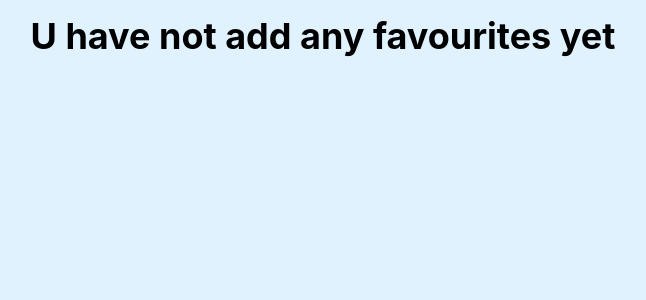
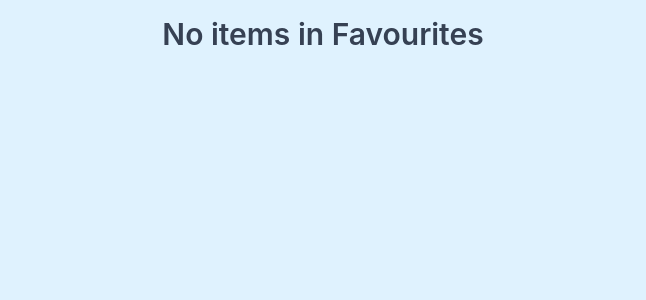
Before and after one commit to Karishma1735/blog-posts, a React (Vite) app: page /favourite in a window 1280 px wide. Shown: the top 300 px of the page, without its empty margins (317-963 px from the left). Built offline with nearby package versions, Linux system fonts and the light colour scheme.

Commit message:
fixing loader css

```diff
--- a/src/components/BlogsCard.jsx
+++ b/src/components/BlogsCard.jsx
@@ -84,10 +84,10 @@ const BlogsCard = () => {
         </div>
       </div>
       {loading ? (
-        <div className='bg-black h-screen '><div className=' p-10'>
-          <span className="loader"></span>
-          <p className='text-white'>Loading...</p>
-        </div></div>) : (
+       <div className="bg-black h-screen flex flex-col items-center justify-center ">
+    <span className="loader "></span>
+    <p className="text-white mt-6 text-lg tracking-wide">Loading...</p>
+  </div>) : (
         <div className="flex flex-wrap justify-center gap-8 p-8">
           {currentPosts.map((article, index) => {
             // const isFavourites = favourites.includes(article);
@@ -95,50 +95,6 @@ const BlogsCard = () => {
 
 
             return (
-              //     <div
-              //         key={index}
-              //         className="bg-white shadow-lg rounded-lg flex flex-col cursor-pointer w-100"
-              //     >
-              //         <img
-              //           src={
-              //                 article?.urlToImage ||
-              //                 "https://www.leblogauto.com/wp-content/uploads/2025/10/Screenshot-2025-10-29-13.03.30-1.png"
-              //             }
-              //             alt="No image found"
-              //             className="w-full h-60 object-cover rounded-t-lg"
-              //             onClick={() => navigate(`/details/${index}`, { state: { article } })}
-              //         />
-              //     <div className="p-4 flex flex-col">
-              //             <p className="font-bold mb-2">{article.title.slice(0, 60)}</p>
-              //             <p className="text-gray-700 ">
-              //                 {article?.description?.slice(0, 100) || "No description found"}
-              //             </p>
-              //  </div>
-
-              //      <div className="flex items-center justify-between px-4 pb-4">
-              //             <div className="flex items-center gap-3">
-              //                 <img
-              //                     src="https://i.pravatar.cc/40?img=5"
-              //                     alt="author"
-              //                     className="w-10 h-10 rounded-full object-cover"
-              //                 />
-              //                 <div>
-              //                     <p className="text-sm font-semibold">{article.author || "Unknown"}</p>
-              //                     <p className="text-xs text-gray-500">
-              //                         {new Date(article.publishedAt).toDateString()}
-              //                     </p>
-              //                 </div>
-              //             </div>
-
-              //  <FaStar
-              //                 onClick={() => handleFavourite(article)}
-              //                 className={`${
-              //                     isFavourites ? "text-yellow-400" : "text-black"
-              //    } text-2xl cursor-pointer`}
-              //             />
-              //         </div>
-              //     </div>
-
               <Card
                 key={index}
                 article={article}
--- a/src/components/Favourites.jsx
+++ b/src/components/Favourites.jsx
@@ -17,12 +17,14 @@ function Favourites() {
         <div className='bg-sky-100 h-screen'>
             <div className="flex flex-wrap justify-center gap-8 p-4 ">
 
-        {favourites.length===0?
-
-        <div>
-
-            <p className='text-4xl font-bold '>U have not add any favourites yet</p>
-        </div>:(<div className="flex flex-wrap justify-center item-center gap-8 p-4">
+                {favourites.length === 0 ?
+                    <div className="w-full">
+                        <p className="text-3xl  font-semibold text-center text-gray-700">
+                            No items in Favourites
+                        </p>
+                    </div>
+                    :
+                    (<div className="flex flex-wrap justify-center item-center gap-8 p-4">
 
                         {favourites.map((article, index) => {
                             // const isFavourites = favourites.includes(article);
```
Lines whose indentation alone changed are shown as unchanged.
